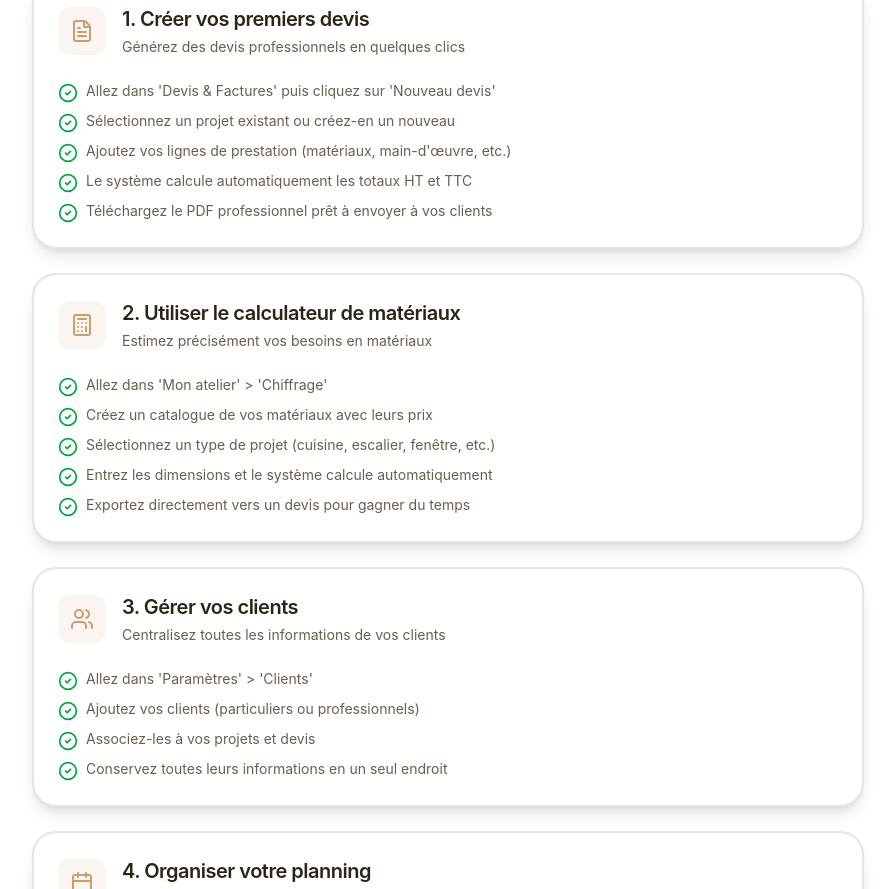
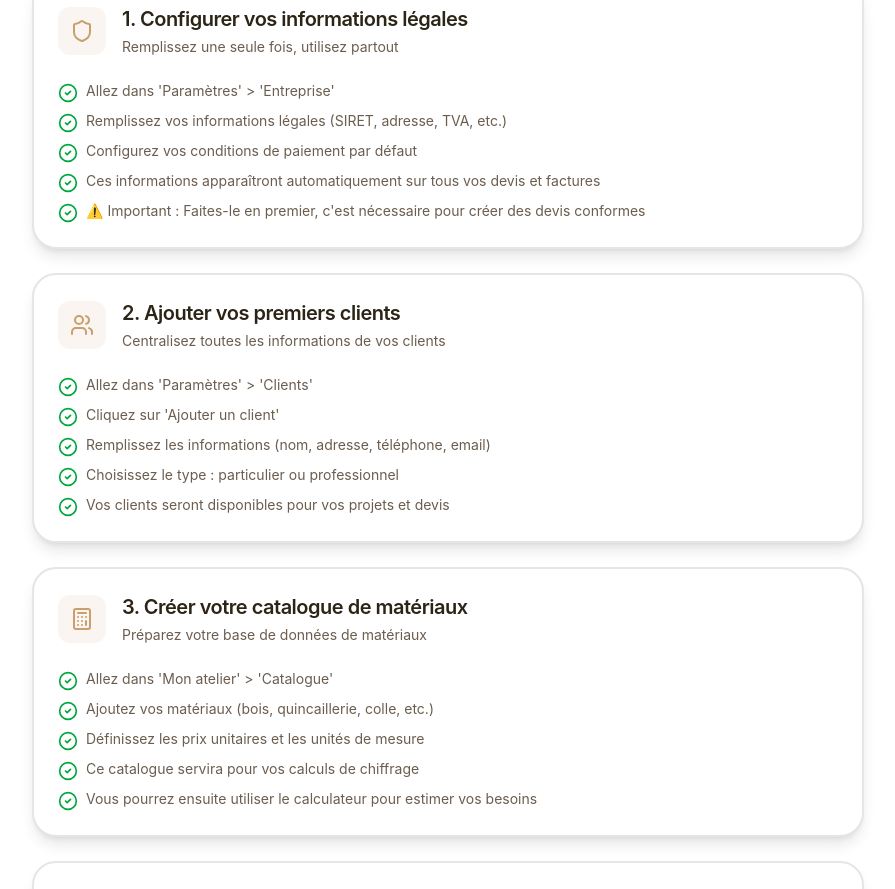
Before and after one commit to matthieubouillot/menuisier-app, a Next.js app: page /parametres/tutoriel in a window 1280 px wide. Shown: the part 989-1878 px from the top of the page, without its empty margins (320-1215 px from the left). Built offline with nearby package versions, Linux system fonts and the light colour scheme; no server answers; sample sign-in values are in the browser's storage.

Commit message:
refactor: Réorganiser les étapes du tutoriel dans un ordre logique d'utilisation

```diff
--- a/app/parametres/tutoriel/page.tsx
+++ b/app/parametres/tutoriel/page.tsx
@@ -13,60 +13,64 @@ export default async function TutorielPage() {
 
   const steps = [
     {
+      icon: Shield,
+      title: "1. Configurer vos informations légales",
+      description: "Remplissez une seule fois, utilisez partout",
+      details: [
+        "Allez dans 'Paramètres' > 'Entreprise'",
+        "Remplissez vos informations légales (SIRET, adresse, TVA, etc.)",
+        "Configurez vos conditions de paiement par défaut",
+        "Ces informations apparaîtront automatiquement sur tous vos devis et factures",
+        "⚠️ Important : Faites-le en premier, c'est nécessaire pour créer des devis conformes"
+      ]
+    },
+    {
+      icon: Users,
+      title: "2. Ajouter vos premiers clients",
+      description: "Centralisez toutes les informations de vos clients",
+      details: [
+        "Allez dans 'Paramètres' > 'Clients'",
+        "Cliquez sur 'Ajouter un client'",
+        "Remplissez les informations (nom, adresse, téléphone, email)",
+        "Choisissez le type : particulier ou professionnel",
+        "Vos clients seront disponibles pour vos projets et devis"
+      ]
+    },
+    {
+      icon: Calculator,
+      title: "3. Créer votre catalogue de matériaux",
+      description: "Préparez votre base de données de matériaux",
+      details: [
+        "Allez dans 'Mon atelier' > 'Catalogue'",
+        "Ajoutez vos matériaux (bois, quincaillerie, colle, etc.)",
+        "Définissez les prix unitaires et les unités de mesure",
+        "Ce catalogue servira pour vos calculs de chiffrage",
+        "Vous pourrez ensuite utiliser le calculateur pour estimer vos besoins"
+      ]
+    },
+    {
       icon: FileText,
-      title: "1. Créer vos premiers devis",
+      title: "4. Créer votre premier devis",
       description: "Générez des devis professionnels en quelques clics",
       details: [
         "Allez dans 'Devis & Factures' puis cliquez sur 'Nouveau devis'",
-        "Sélectionnez un projet existant ou créez-en un nouveau",
+        "Sélectionnez un client (ou créez-en un nouveau)",
+        "Choisissez ou créez un projet associé",
         "Ajoutez vos lignes de prestation (matériaux, main-d'œuvre, etc.)",
         "Le système calcule automatiquement les totaux HT et TTC",
         "Téléchargez le PDF professionnel prêt à envoyer à vos clients"
       ]
     },
     {
-      icon: Calculator,
-      title: "2. Utiliser le calculateur de matériaux",
-      description: "Estimez précisément vos besoins en matériaux",
-      details: [
-        "Allez dans 'Mon atelier' > 'Chiffrage'",
-        "Créez un catalogue de vos matériaux avec leurs prix",
-        "Sélectionnez un type de projet (cuisine, escalier, fenêtre, etc.)",
-        "Entrez les dimensions et le système calcule automatiquement",
-        "Exportez directement vers un devis pour gagner du temps"
-      ]
-    },
-    {
-      icon: Users,
-      title: "3. Gérer vos clients",
-      description: "Centralisez toutes les informations de vos clients",
-      details: [
-        "Allez dans 'Paramètres' > 'Clients'",
-        "Ajoutez vos clients (particuliers ou professionnels)",
-        "Associez-les à vos projets et devis",
-        "Conservez toutes leurs informations en un seul endroit"
-      ]
-    },
-    {
       icon: Calendar,
-      title: "4. Organiser votre planning",
+      title: "5. Organiser votre planning",
       description: "Planifiez vos chantiers et rendez-vous",
       details: [
         "Allez dans 'Calendrier'",
         "Créez des événements pour vos chantiers",
+        "Associez-les à vos projets existants",
         "Planifiez vos rendez-vous clients",
         "Visualisez votre planning en un coup d'œil"
-      ]
-    },
-    {
-      icon: Shield,
-      title: "5. Configurer vos informations légales",
-      description: "Remplissez une seule fois, utilisez partout",
-      details: [
-        "Allez dans 'Paramètres' > 'Entreprise'",
-        "Remplissez vos informations légales (SIRET, adresse, TVA, etc.)",
-        "Configurez vos conditions de paiement par défaut",
-        "Ces informations apparaîtront automatiquement sur tous vos devis et factures"
       ]
     }
   ]
```
